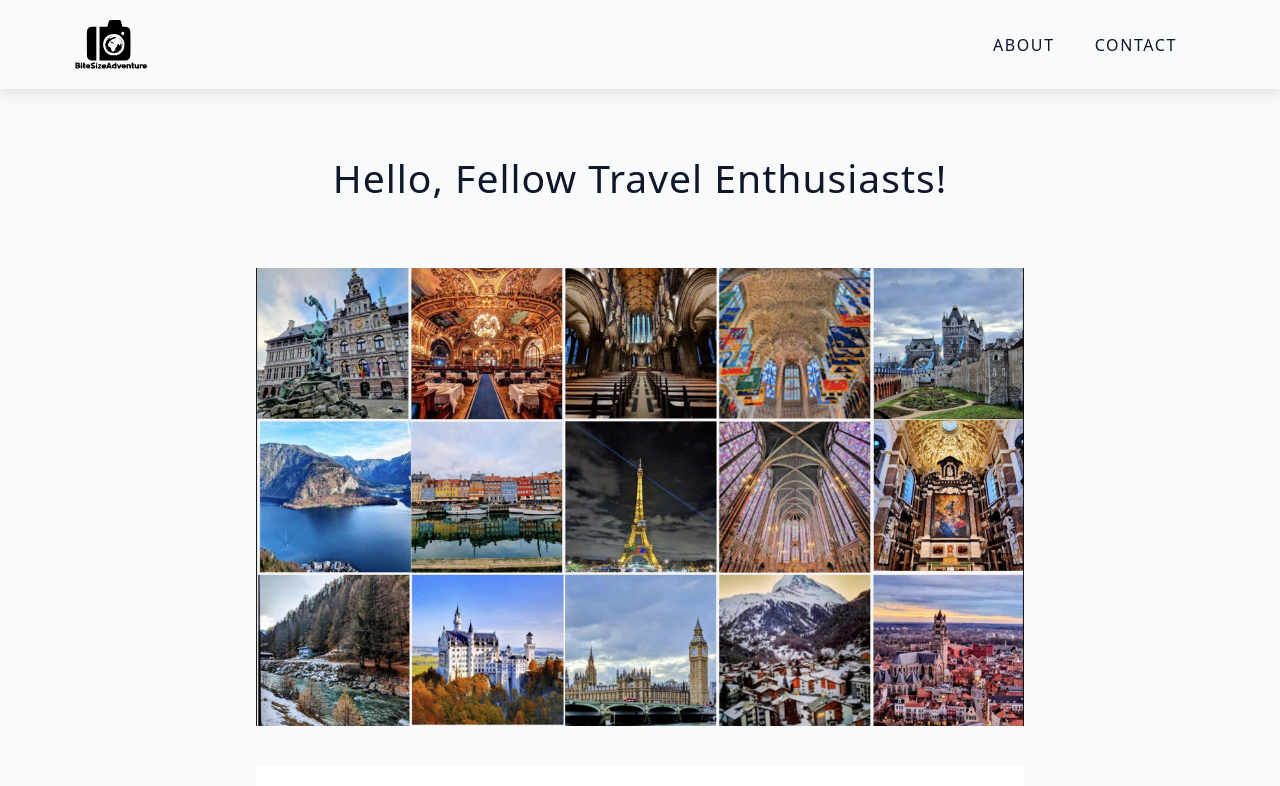
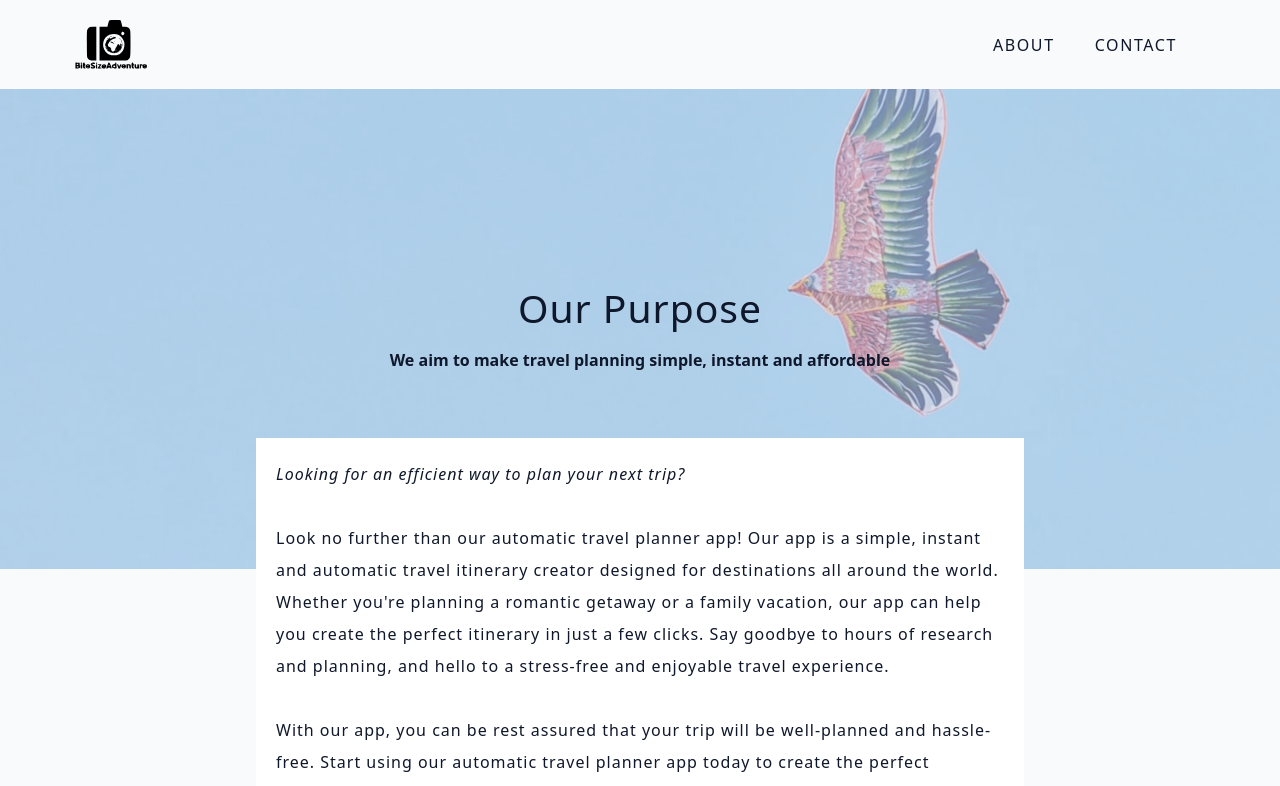
Before and after one commit to asif-git-hub/trip-planner-frontend, a React (Create React App) app: page /about in a window 1280 px wide. Shown: the top 786 px of the page. Built offline with nearby package versions, Linux system fonts and the light colour scheme.

Commit message:
Improved about section with formatting

```diff
--- a/public/index.html
+++ b/public/index.html
@@ -1,6 +1,15 @@
 <!DOCTYPE html>
 <html lang="en">
   <head>
+    <!-- Google tag (gtag.js) -->
+    <script async src="https://www.googletagmanager.com/gtag/js?id=G-240B6CFP2Y"></script>
+    <script>
+      window.dataLayer = window.dataLayer || [];
+      function gtag(){dataLayer.push(arguments);}
+      gtag('js', new Date());
+
+      gtag('config', 'G-240B6CFP2Y');
+    </script>
     <meta charset="utf-8" />
     <link rel="icon" href="favicon.ico" />
     <meta name="viewport" content="width=device-width, initial-scale=1" />
--- a/src/components/DailyActivitiesList.tsx
+++ b/src/components/DailyActivitiesList.tsx
@@ -5,7 +5,10 @@ import { options } from "../data/activity.options"
 import { RoundButton } from "./RoundButton"
 import { LinkedActivityDetails } from "./LinkedActivityDetails"
 
-type DailyActivitiesListPropType = DailyActivitiesType & { destination: string, id: number }
+type DailyActivitiesListPropType = DailyActivitiesType & {
+  destination: string
+  id: number
+}
 
 export function DailyActivitiesList({
   id,
--- a/src/components/Footer.tsx
+++ b/src/components/Footer.tsx
@@ -5,7 +5,9 @@ export function Footer() {
 
   return (
     <div className="footer">
-      <p>Copyright &copy; bitesizeadventure {year}</p>
+      <div className="copyright">
+        <p>Copyright &copy; bitesizeadventure {year}</p>
+      </div>
     </div>
   )
 }
--- a/src/index.css
+++ b/src/index.css
@@ -666,16 +666,15 @@ ul {
 .footer {
   background-color: #2f3032;
   color: white;
-  position:absolute;
-  left:0;
-  bottom:0;
-  right:0;
+  position: absolute;
+  left: 0;
+  bottom: 0;
+  right: 0;
   width: 100%;
   height: 2.5rem;
   margin-top: auto;
   text-align: center;
 }
-
 
 /* Navbar */
 
@@ -783,7 +782,7 @@ nav {
   letter-spacing: var(--mainSpacing);
   text-align: center;
   position: relative;
-  margin: 4rem 0 4rem 0;
+  margin: 4rem 3rem 4rem 3rem;
 }
 
 .section-title::before {
--- a/src/pages/About.tsx
+++ b/src/pages/About.tsx
@@ -1,41 +1,38 @@
 import React from "react"
 import { Link } from "react-router-dom"
-import aboutImg from "../assets/about.png"
+import aboutImg from "../assets/bird-kite.png"
+import { Header } from "../components/Header"
 
 export const About = () => {
   return (
     <section className="section" id="about">
-      <div className="section-title">
-        <h2>Hello, fellow travel enthusiasts!</h2>
-      </div>
-      <div className="about-img">
+      <div className="block img-background">
         <img
           src={aboutImg}
-          className="about-photo"
-          alt="popular travel spots in Europe"
+          className="background-img"
+          alt="A kite flying over the blue skies in Chittagong, Bangladesh"
         />
       </div>
+      <div className="block">
+        <div className="content-container">
+          <Header
+            heading="Our Purpose"
+            description="We aim to make travel planning simple, instant and affordable"
+          ></Header>
+
           <div className="about-section">
             <article className="about-text">
               <p>
-            Looking for an efficient way to plan your next trip?
-            <br></br>
-            Look no further than our automatic travel planner app! Our app is a
-            simple, instant and automatic travel itinerary creator designed for
-            destinations all around the world. Whether you're planning a
-            romantic getaway or a family vacation, our app can help you create
-            the perfect itinerary in just a few clicks.
+                <i>Looking for an efficient way to plan your next trip?</i>
                 <br></br>
                 <br></br>
-            With our app, you can easily explore top-rated attractions,
-            restaurants, and hotels at your destination. Our intelligent
-            algorithm analyzes your preferences and suggests personalized
-            recommendations based on your interests and budget. Say goodbye to
-            hours of research and planning, and hello to a stress-free and
-            enjoyable travel experience.
-            <br></br>
-            Our travel planner app is designed to optimize your itinerary based
-            on your preferred travel style and time constraints.
+                Look no further than our automatic travel planner app! Our app
+                is a simple, instant and automatic travel itinerary creator
+                designed for destinations all around the world. Whether you're
+                planning a romantic getaway or a family vacation, our app can
+                help you create the perfect itinerary in just a few clicks. Say
+                goodbye to hours of research and planning, and hello to a
+                stress-free and enjoyable travel experience.
                 <br></br>
                 <br></br>
                 With our app, you can be rest assured that your trip will be
@@ -47,8 +44,10 @@ export const About = () => {
               </p>
             </article>
           </div>
+        </div>
+      </div>
       <Link to="/">
-        <button className="btn">Back to Planning</button>
+        <button className="btn">Start Planning</button>
       </Link>
     </section>
   )
--- a/src/pages/Home.tsx
+++ b/src/pages/Home.tsx
@@ -75,7 +75,9 @@ export function Home() {
   } else {
     return (
       <div>
-        <Loading message={`Preparing your itinerary for ${data.destination}`}></Loading>
+        <Loading
+          message={`Preparing your itinerary for ${data.destination}`}
+        ></Loading>
       </div>
     )
   }
--- a/src/pages/POI.tsx
+++ b/src/pages/POI.tsx
@@ -53,7 +53,11 @@ export function POI() {
   }, [destination, location])
 
   if (poiLoading) {
-    return <Loading message={`Looking for the best activities in ${location}`}></Loading>
+    return (
+      <Loading
+        message={`Looking for the best activities in ${location}`}
+      ></Loading>
+    )
   }
 
   if (poiError || poiData.length === 0) {
--- a/src/pages/Privacy.tsx
+++ b/src/pages/Privacy.tsx
@@ -4,7 +4,33 @@ import { Header } from "../components/Header"
 export function Privacy() {
   return (
     <div className="privacy">
-      <Header heading="Privacy"></Header>
+      <div className="block img-background"></div>
+      <div className="block">
+        <div className="content-container">
+          <Header heading="Privacy Policy"></Header>
+
+          <div className="about-section">
+            <p>
+              At enchantrek, we value your privacy and are committed to
+              protecting your personal information.
+              <br></br>
+              This Privacy Policy outlines the types of information we collect,
+              how we use and protect it, and your rights regarding your personal
+              information.
+              <br></br>
+              Information we collect: Personal information: We collect personal
+              information such as your name, email address, and phone number
+              when you create an account, contact us, or make a reservation
+              through our website. Travel information: We collect travel
+              information such as your destination, travel dates, and preferred
+              accommodations when you use our website to plan your trip. Website
+              usage information: We collect information about how you use our
+              website, such as your IP address, browser type, and device
+              information. How we use your information:
+            </p>
+          </div>
+        </div>
+      </div>
     </div>
   )
 }
--- a/webpack.frontend.config.js
+++ b/webpack.frontend.config.js
@@ -15,7 +15,7 @@ module.exports = {
   output: {
     path: path.resolve(__dirname, "build"),
     filename: "bundle.js",
-    publicPath: '/',
+    publicPath: "/",
   },
   resolve: {
     extensions: [".js", ".jsx", ".json", ".ts", ".tsx"],
```
Also changed, not shown: src/assets/bird-kite.png (added). Lines whose indentation alone changed are shown as unchanged.
